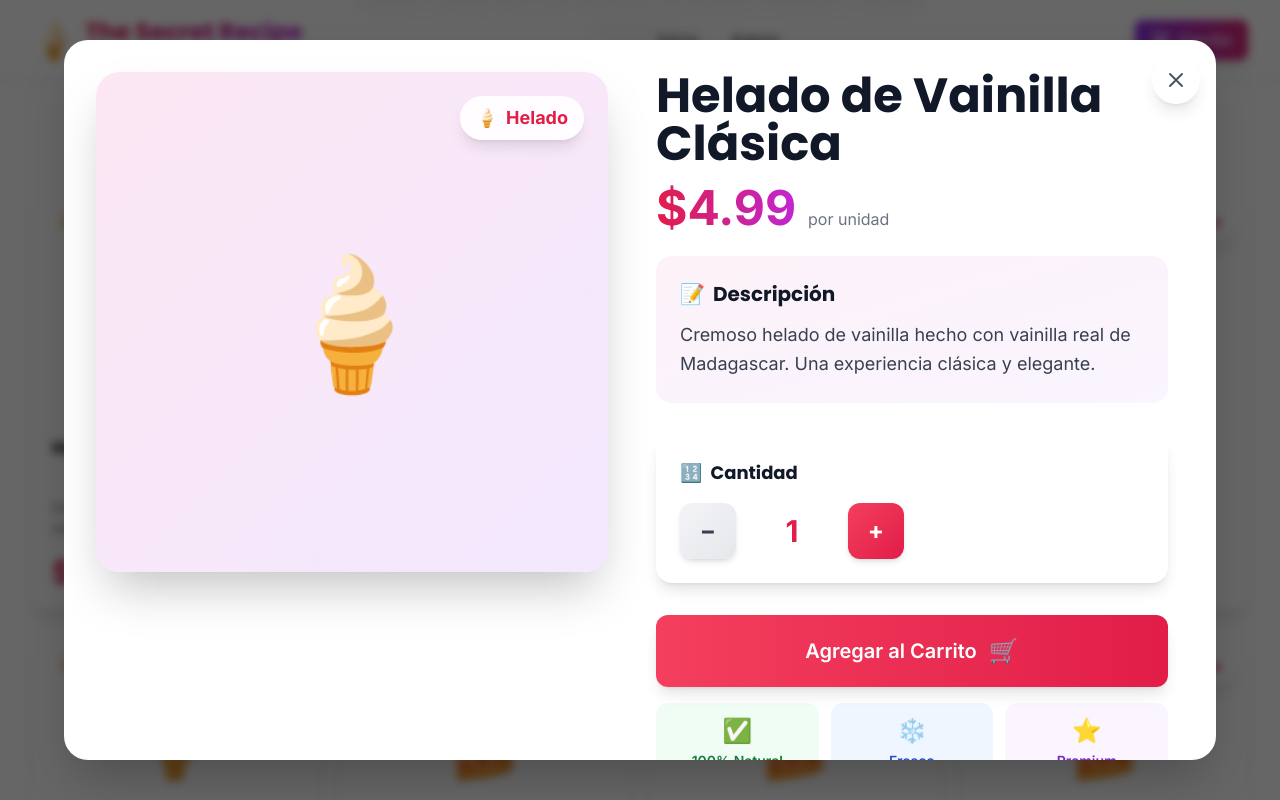
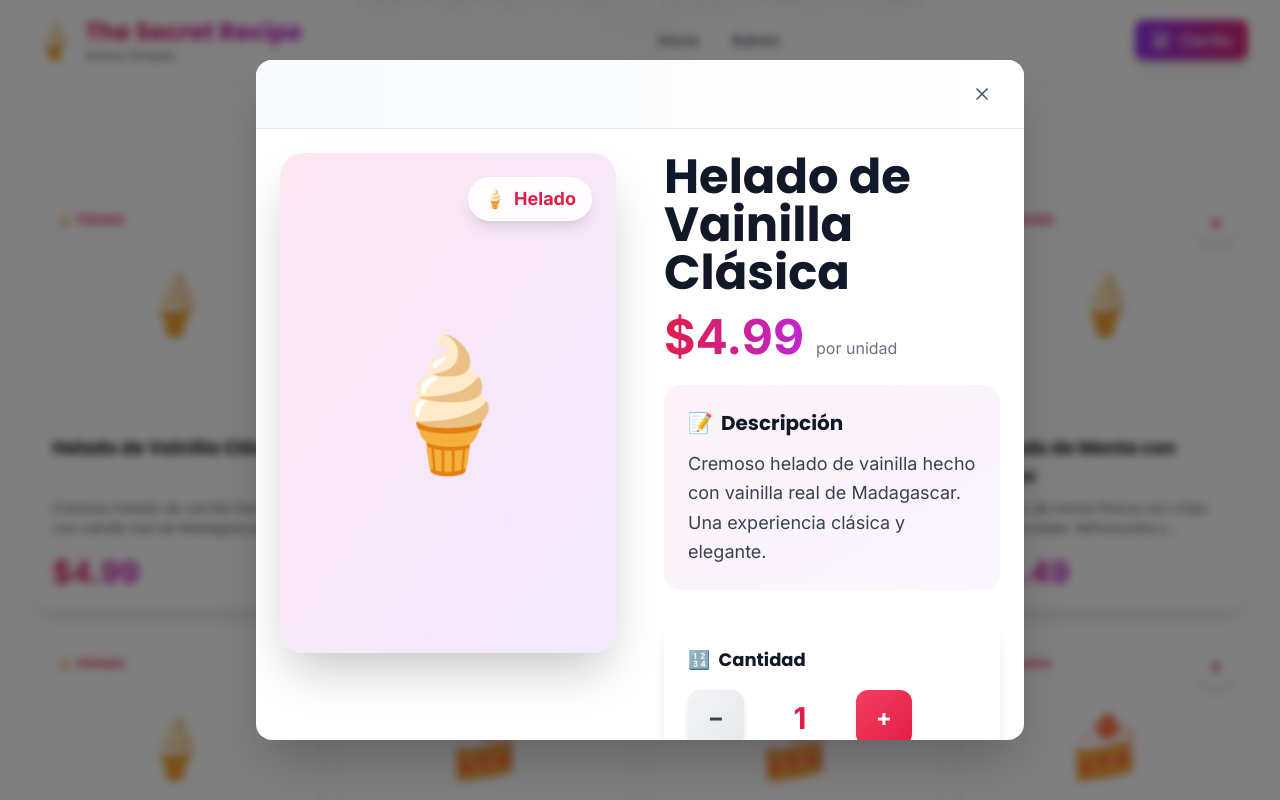
Before and after one commit to IllumTech/The-Secret-Recipe, a Next.js app in the folder frontend/: page / in a window 1280 px wide. Both pictures are taken after a click on the element 175 px from the left and 1639 px from the top of the page. Shown: the part 1239-2039 px from the top of the page. Built offline with nearby package versions, Linux system fonts and the light colour scheme.

Commit message:
feat(ui): add Modal component for admin product management

```diff
--- a/frontend/components/ui/Modal.tsx
+++ b/frontend/components/ui/Modal.tsx
@@ -1,66 +1,53 @@
 'use client';
 
+import { X } from 'lucide-react';
 import { useEffect } from 'react';
 
 interface ModalProps {
   isOpen: boolean;
   onClose: () => void;
+  title: string;
   children: React.ReactNode;
 }
 
-export default function Modal({ isOpen, onClose, children }: ModalProps) {
+export default function Modal({ isOpen, onClose, title, children }: ModalProps) {
   useEffect(() => {
     if (isOpen) {
       document.body.style.overflow = 'hidden';
     } else {
       document.body.style.overflow = 'unset';
     }
-
     return () => {
       document.body.style.overflow = 'unset';
     };
   }, [isOpen]);
 
-  useEffect(() => {
-    const handleEscape = (e: KeyboardEvent) => {
-      if (e.key === 'Escape') {
-        onClose();
-      }
-    };
-
-    if (isOpen) {
-      document.addEventListener('keydown', handleEscape);
-    }
-
-    return () => {
-      document.removeEventListener('keydown', handleEscape);
-    };
-  }, [isOpen, onClose]);
-
   if (!isOpen) return null;
 
   return (
-    <div className="fixed inset-0 z-50 flex items-center justify-center p-4 animate-fade-in">
+    <div className="fixed inset-0 z-50 flex items-center justify-center p-4">
       {/* Backdrop */}
       <div
-        className="absolute inset-0 bg-black/60 backdrop-blur-sm"
+        className="absolute inset-0 bg-black/50 backdrop-blur-sm"
         onClick={onClose}
       />
 
-      {/* Modal Content */}
-      <div className="relative bg-white rounded-3xl shadow-2xl max-w-6xl w-full max-h-[90vh] overflow-y-auto animate-scale-in">
-        {/* Close Button */}
-        <button
-          onClick={onClose}
-          className="sticky top-4 right-4 float-right z-10 w-12 h-12 bg-white hover:bg-gray-100 rounded-full shadow-lg flex items-center justify-center text-gray-600 hover:text-gray-900 transition-all duration-200 hover:scale-110"
-          aria-label="Cerrar"
-        >
-          <svg className="w-6 h-6" fill="none" stroke="currentColor" viewBox="0 0 24 24">
-            <path strokeLinecap="round" strokeLinejoin="round" strokeWidth={2} d="M6 18L18 6M6 6l12 12" />
-          </svg>
-        </button>
+      {/* Modal */}
+      <div className="relative bg-white rounded-2xl shadow-2xl max-w-3xl w-full max-h-[85vh] flex flex-col">
+        {/* Header */}
+        <div className="flex items-center justify-between px-6 py-4 border-b border-slate-200 rounded-t-2xl bg-gradient-to-r from-slate-50 to-white">
+          <h2 className="text-xl font-bold text-slate-900">{title}</h2>
+          <button
+            onClick={onClose}
+            className="p-2 hover:bg-slate-100 rounded-lg transition-colors"
+            aria-label="Cerrar"
+          >
+            <X className="w-5 h-5 text-slate-600" />
+          </button>
+        </div>
 
-        <div className="p-8">
+        {/* Content */}
+        <div className="p-6 overflow-y-auto flex-1">
           {children}
         </div>
       </div>
```
